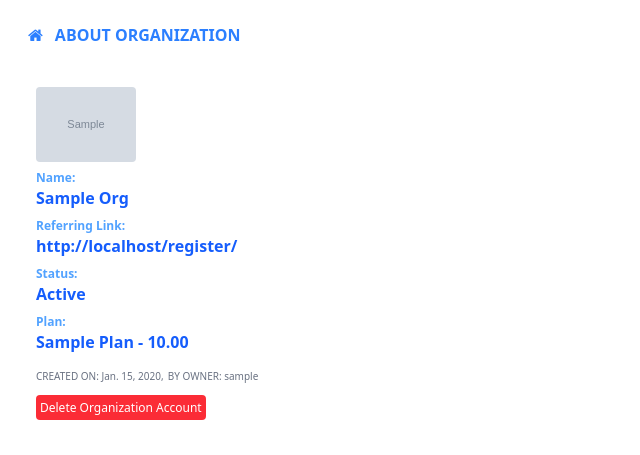
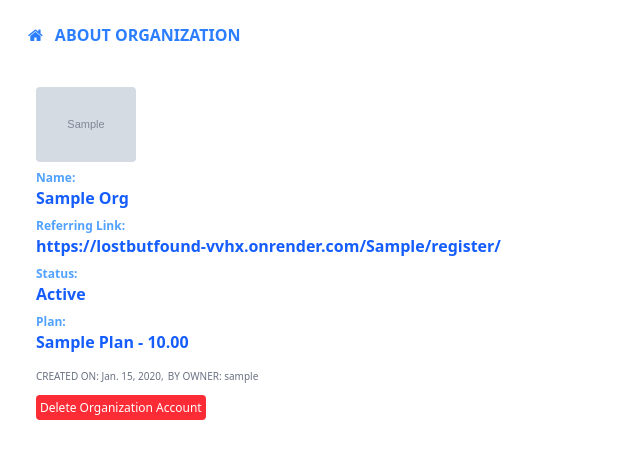
Before and after one commit to StephenOnyekachi/lostbutfound, a Django app: page /orgprofile/ in a window 1280 px wide. Shown: the part 437-892 px from the top of the page, without its empty margins (0-640 px from the left). Run offline with Django 5.2, Linux system fonts and the light colour scheme; a user stored in the database is signed in; tables that the repository leaves empty hold one stand-in row (values such as "Sample post"); grey boxes marked "Sample" are stand-in pictures; style sheets or scripts are compiled from the project's sources; parts of the project's set-up code (start-up, migrations or seed data) failed here and were passed over.

Commit message:
Fix referring link propally again 2

```diff
--- a/template/users/profile.html
+++ b/template/users/profile.html
@@ -110,10 +110,10 @@
                     </div>
                     <div class="pb-2">
                         <p class="text-xs text-blue-400 capitalize font-bold">referring link:</p>
-                        <a href="{% url 'register' %}?sub_name={{ profile.org.subdomain }}"
+                        <a href="https://lostbutfound-vvhx.onrender.com/{{ profile.org.subdomain }}/register/"
                             class="text-1xl font-bold text-blue-600"
                         >
-                            {{ request.scheme }}://{{ request.get_host }}/register/
+                            https://lostbutfound-vvhx.onrender.com/{{ profile.org.subdomain }}/register/
                             <!-- http://{{ profile.org.subdomain }}.localhost:8000/register/ -->
                         </a>
                     </div>
```
